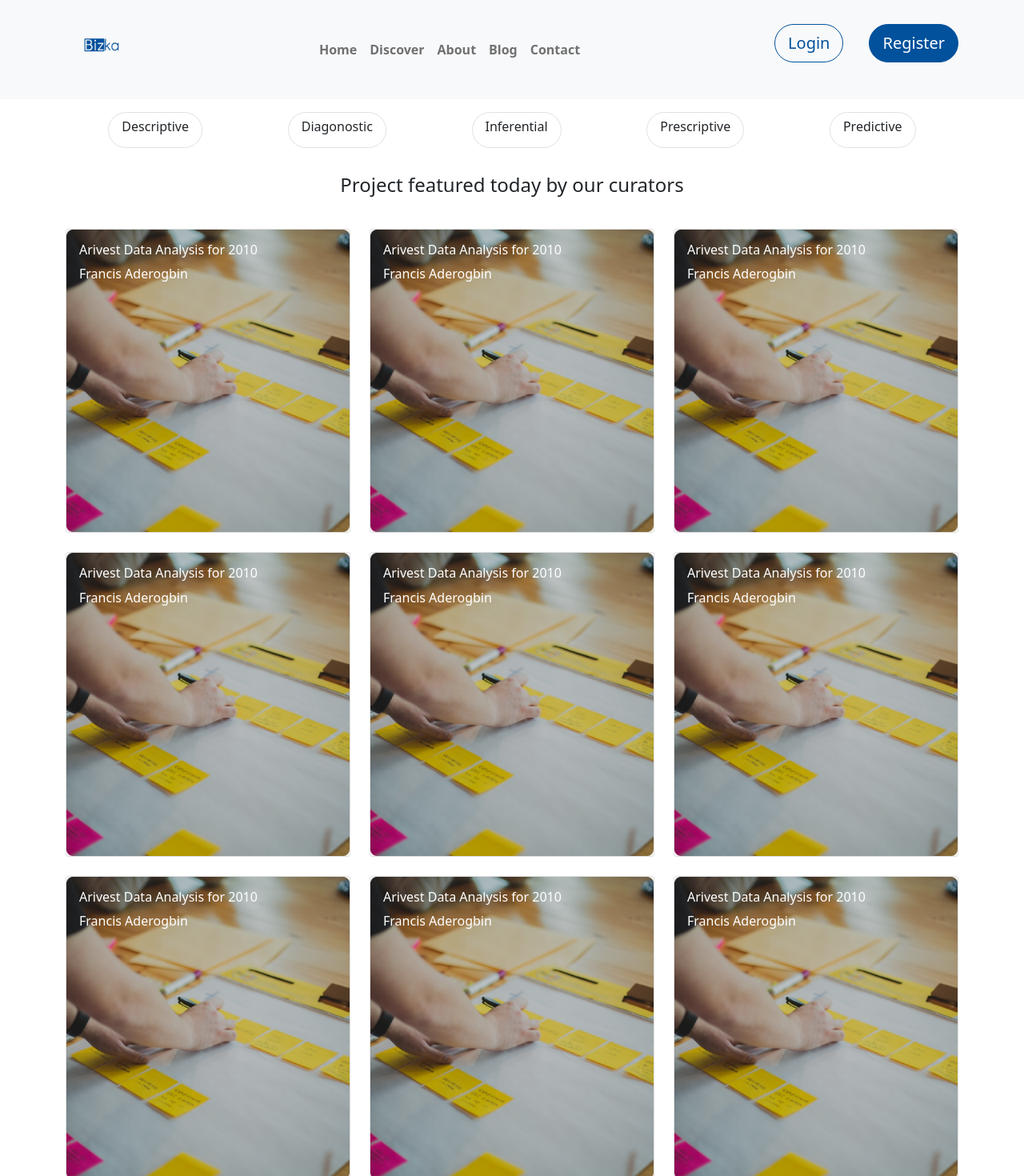
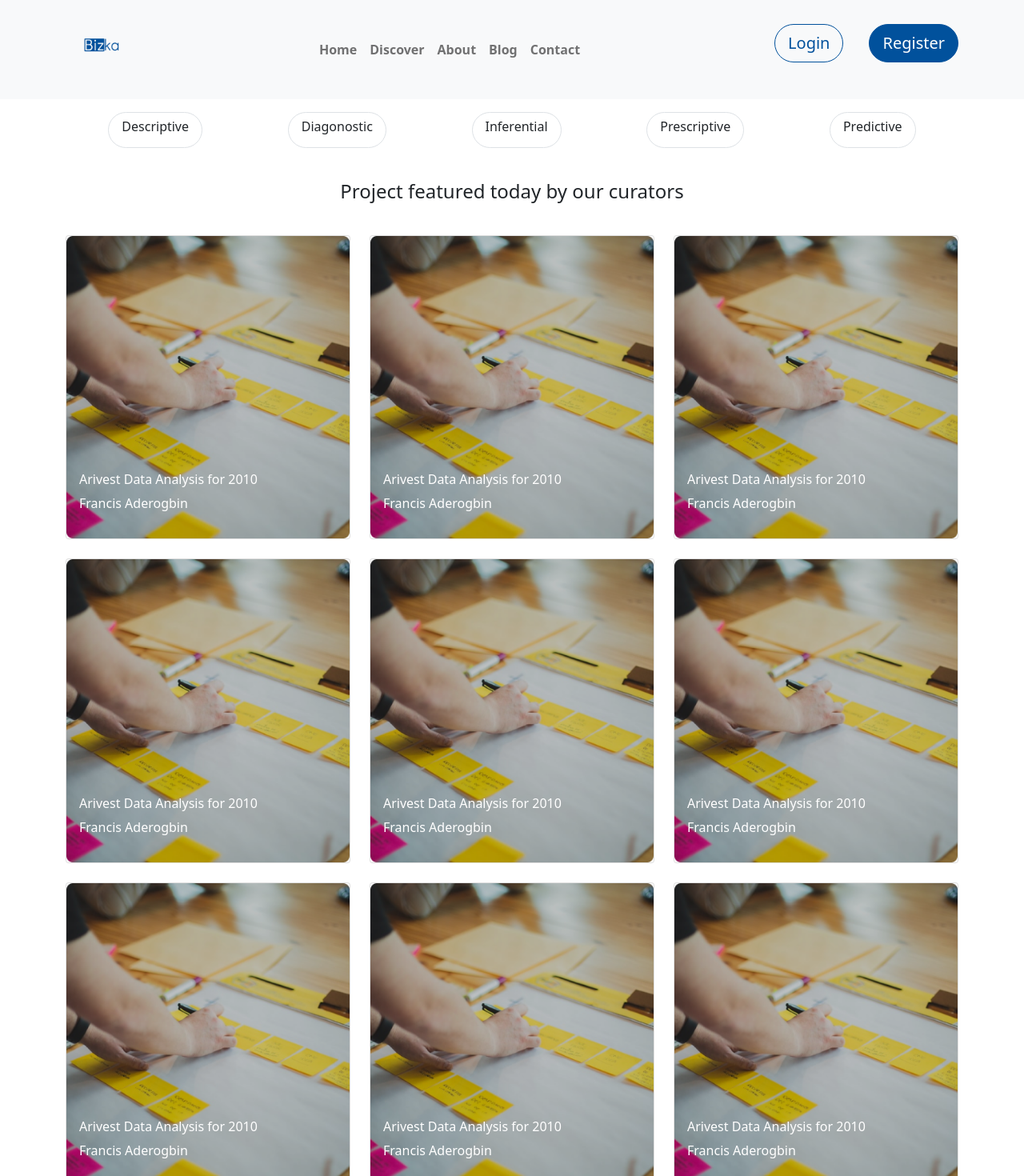
Before and after one commit to Bizkaofficial/bizzy-gallop, a React (Create React App) app: page /discover in a window 1280 px wide. Shown: the top 1470 px of the page at 80% size. Built offline with nearby package versions, Linux system fonts and the light colour scheme.

Commit message:
completed discover page

```diff
--- a/src/index.css
+++ b/src/index.css
@@ -64,15 +64,13 @@
   background-color: #01519c;
 }
 /* Discover Page Styling */
-@media (min-width: 768px){
-  .bizka-discover {
-    position: relative;
-  }
-  .bizka-bottom-align-text{
-    position: absolute;
-    bottom: 0;
-    right: 0;
-  }
+.bizka-discover{
+  display: flex;
+  height: 100%;
+}
+.bizka-bottom-align-text{
+  display: inline-block;
+  align-self: flex-end;
 }
 
 /* About page styling */
--- a/src/pages/Discover.js
+++ b/src/pages/Discover.js
@@ -6,79 +6,79 @@ const Discover = () => {
     <>
       <Navbar />
         <div className='container'>
-          <div className='d-flex justify-content-around my-3'>
-            <div className="p-2 border rounded-pill">
+          <div className='d-flex flex-sm-row flex-column justify-content-around my-3'>
+            <div className="p-2 border rounded-pill mb-2">
               <p className="text-center h6 px-2">Descriptive</p>
             </div>
-            <div className="p-2 border rounded-pill">
+            <div className="p-2 border rounded-pill mb-2">
               <p className="text-center h6 px-2">Diagonostic</p>
             </div>
-            <div className="p-2 border rounded-pill">
+            <div className="p-2 border rounded-pill mb-2">
               <p className="text-center h6 px-2">Inferential</p>
             </div>
-            <div className="p-2 border rounded-pill">
+            <div className="p-2 border rounded-pill mb-2">
               <p className="text-center h6 px-2">Prescriptive</p>
             </div>
-            <div className="p-2 border rounded-pill">
+            <div className="p-2 border rounded-pill mb-2">
               <p className="text-center h6 px-2">Predictive</p>
             </div>
           </div>
 
           <p className="text-center h4 py-3">Project featured today by our curators</p>
-          <div className='row bizka-discover my-4'>
-            <div className="col-4">
+          <div className='row my-4'>
+            <div className="col-md-4">
               <div className="card img-fluid">
                 <img src={require("../assets/unsplash_A.png" )} className='card-img' alt="cardImg"/>
-                <div className="card-img-overlay bizka-bottom-align-text">
-                  <h6 className="text-white">Arivest Data Analysis for 2010</h6>
+                <div className="card-img-overlay d-flex flex-column">
+                  <h6 className="text-white mt-auto">Arivest Data Analysis for 2010</h6>
                   <p className="text-white">Francis Aderogbin</p>
                 </div>
               </div>
             </div>
-            <div className="col-4">
+            <div className="col-md-4">
               <div className="card img-fluid">
                 <img src={require("../assets/unsplash_A.png" )} className='card-img' alt="cardImg"/>
-                <div className="card-img-overlay">
-                  <h6 className="text-white">Arivest Data Analysis for 2010</h6>
+                <div className="card-img-overlay d-flex flex-column">
+                  <h6 className="text-white mt-auto">Arivest Data Analysis for 2010</h6>
                   <p className="text-white">Francis Aderogbin</p>
                 </div>
               </div>
             </div>
-            <div className="col-4">
+            <div className="col-md-4">
               <div className="card img-fluid">
                 <img src={require("../assets/unsplash_A.png" )} className='card-img' alt="cardImg"/>
-                <div className="card-img-overlay">
-                  <h6 className="text-white">Arivest Data Analysis for 2010</h6>
+                <div className="card-img-overlay d-flex flex-column">
+                  <h6 className="text-white mt-auto">Arivest Data Analysis for 2010</h6>
                   <p className="text-white">Francis Aderogbin</p>
                 </div>
               </div>
             </div>
           </div>
 
-          <div className='row bizka-discover my-4'>
-            <div className="col-4">
+          <div className='row my-4'>
+            <div className="col-md-4">
               <div className="card img-fluid">
                 <img src={require("../assets/unsplash_A.png" )} className='card-img' alt="cardImg"/>
-                <div className="card-img-overlay bizka-bottom-align-text">
-                  <h6 className="text-white">Arivest Data Analysis for 2010</h6>
+                <div className="card-img-overlay d-flex flex-column">
+                  <h6 className="text-white mt-auto">Arivest Data Analysis for 2010</h6>
                   <p className="text-white">Francis Aderogbin</p>
                 </div>
               </div>
             </div>
-            <div className="col-4">
+            <div className="col-md-4">
               <div className="card img-fluid">
                 <img src={require("../assets/unsplash_A.png" )} className='card-img' alt="cardImg"/>
-                <div className="card-img-overlay">
-                  <h6 className="text-white">Arivest Data Analysis for 2010</h6>
+                <div className="card-img-overlay d-flex flex-column">
+                  <h6 className="text-white mt-auto">Arivest Data Analysis for 2010</h6>
                   <p className="text-white">Francis Aderogbin</p>
                 </div>
               </div>
             </div>
-            <div className="col-4">
+            <div className="col-md-4">
               <div className="card img-fluid">
                 <img src={require("../assets/unsplash_A.png" )} className='card-img' alt="cardImg"/>
-                <div className="card-img-overlay">
-                  <h6 className="text-white">Arivest Data Analysis for 2010</h6>
+                <div className="card-img-overlay d-flex flex-column">
+                  <h6 className="text-white mt-auto">Arivest Data Analysis for 2010</h6>
                   <p className="text-white">Francis Aderogbin</p>
                 </div>
               </div>
@@ -86,29 +86,29 @@ const Discover = () => {
           </div>
 
           <div className='row bizka-discover mb-5 mt-4'>
-            <div className="col-4">
+            <div className="col-md-4">
               <div className="card img-fluid">
                 <img src={require("../assets/unsplash_A.png" )} className='card-img' alt="cardImg"/>
-                <div className="card-img-overlay bizka-bottom-align-text">
-                  <h6 className="text-white">Arivest Data Analysis for 2010</h6>
+                <div className="card-img-overlay d-flex flex-column bizka-bottom-align-text">
+                  <h6 className="text-white mt-auto">Arivest Data Analysis for 2010</h6>
                   <p className="text-white">Francis Aderogbin</p>
                 </div>
               </div>
             </div>
-            <div className="col-4">
+            <div className="col-md-4">
               <div className="card img-fluid">
                 <img src={require("../assets/unsplash_A.png" )} className='card-img' alt="cardImg"/>
-                <div className="card-img-overlay">
-                  <h6 className="text-white">Arivest Data Analysis for 2010</h6>
+                <div className="card-img-overlay d-flex flex-column">
+                  <h6 className="text-white mt-auto">Arivest Data Analysis for 2010</h6>
                   <p className="text-white">Francis Aderogbin</p>
                 </div>
               </div>
             </div>
-            <div className="col-4">
+            <div className="col-md-4">
               <div className="card img-fluid">
                 <img src={require("../assets/unsplash_A.png" )} className='card-img' alt="cardImg"/>
-                <div className="card-img-overlay">
-                  <h6 className="text-white">Arivest Data Analysis for 2010</h6>
+                <div className="card-img-overlay d-flex flex-column">
+                  <h6 className="text-white mt-auto">Arivest Data Analysis for 2010</h6>
                   <p className="text-white">Francis Aderogbin</p>
                 </div>
               </div>
```
